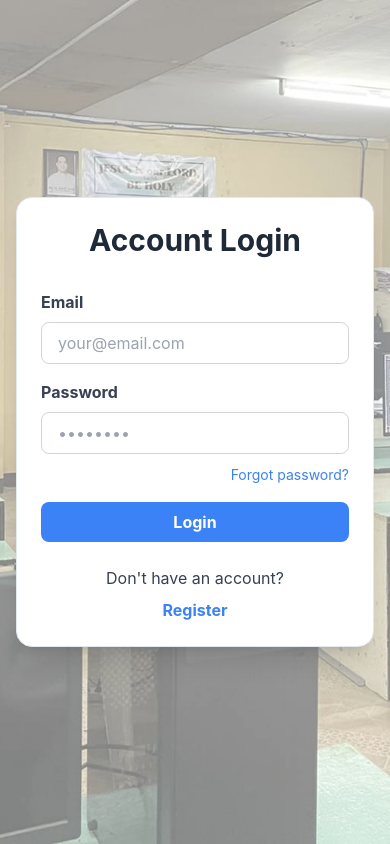
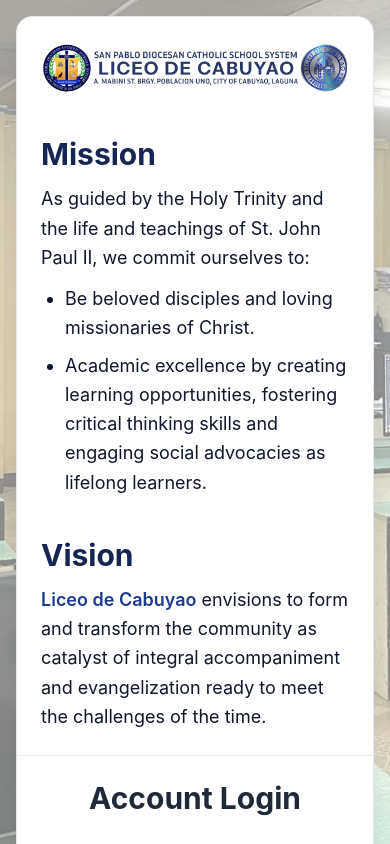
Before and after one commit to dmdatian/LDC_ComLabLink, a React (Vite) app in the folder frontend/: page /login in a window 390 px wide. Built offline with nearby package versions, Linux system fonts and the light colour scheme; no server answers.

Commit message:
Update frontend and backend changes

```diff
--- a/frontend/pages/LoginPage.jsx
+++ b/frontend/pages/LoginPage.jsx
@@ -200,7 +200,7 @@
     >
       <div className="mx-auto flex min-h-full w-full items-center justify-center">
         <div className="w-full max-w-md rounded-2xl border border-slate-200 bg-white shadow-xl lg:grid lg:max-w-6xl lg:grid-cols-[1.2fr_0.9fr]">
-          <section className="hidden border-b border-slate-200 p-6 md:p-8 lg:block lg:border-b-0 lg:border-r">
+          <section className="border-b border-slate-200 p-6 md:p-8 lg:border-b-0 lg:border-r">
           <div className="mb-10">
             <img
               src={logoName}
```
